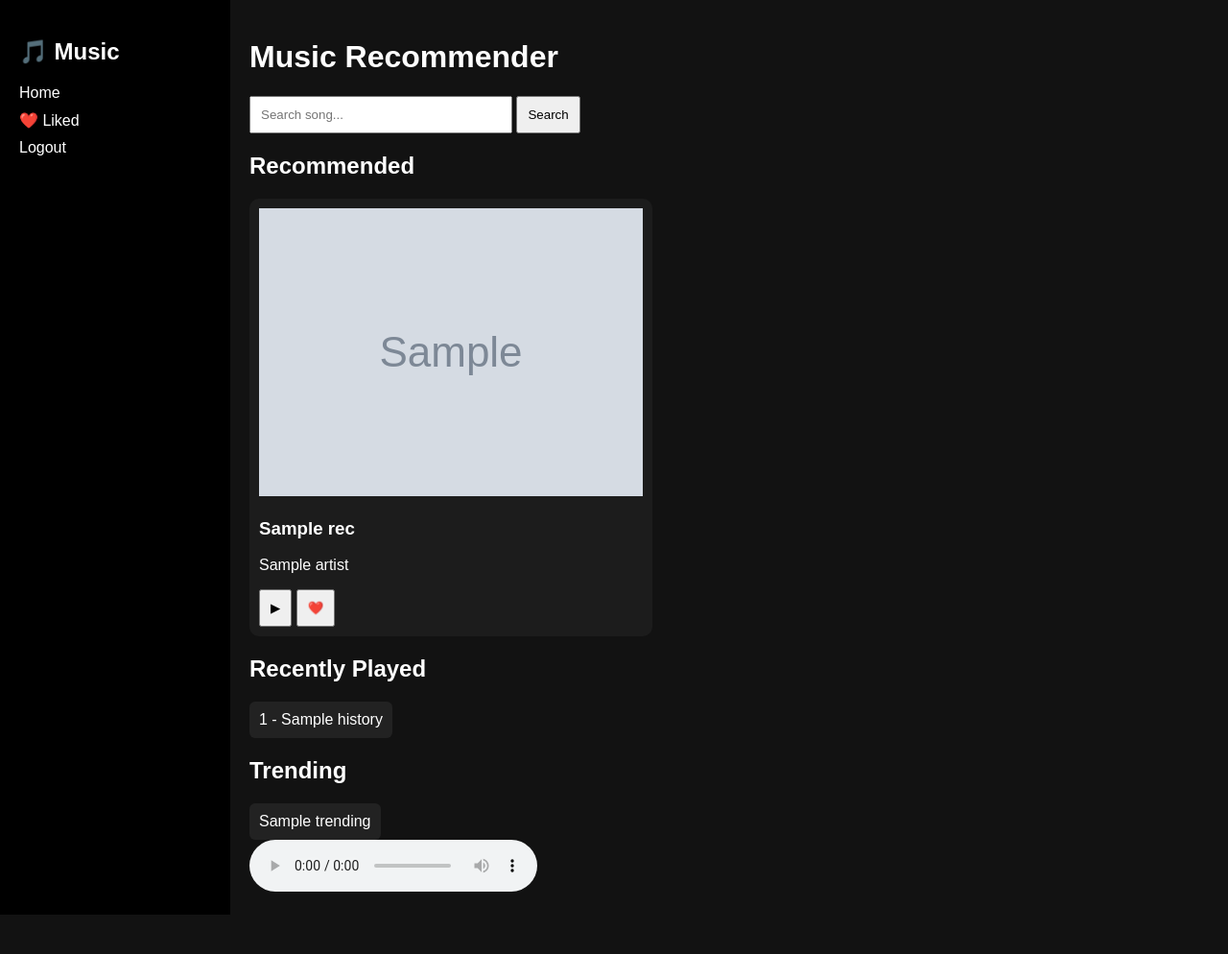
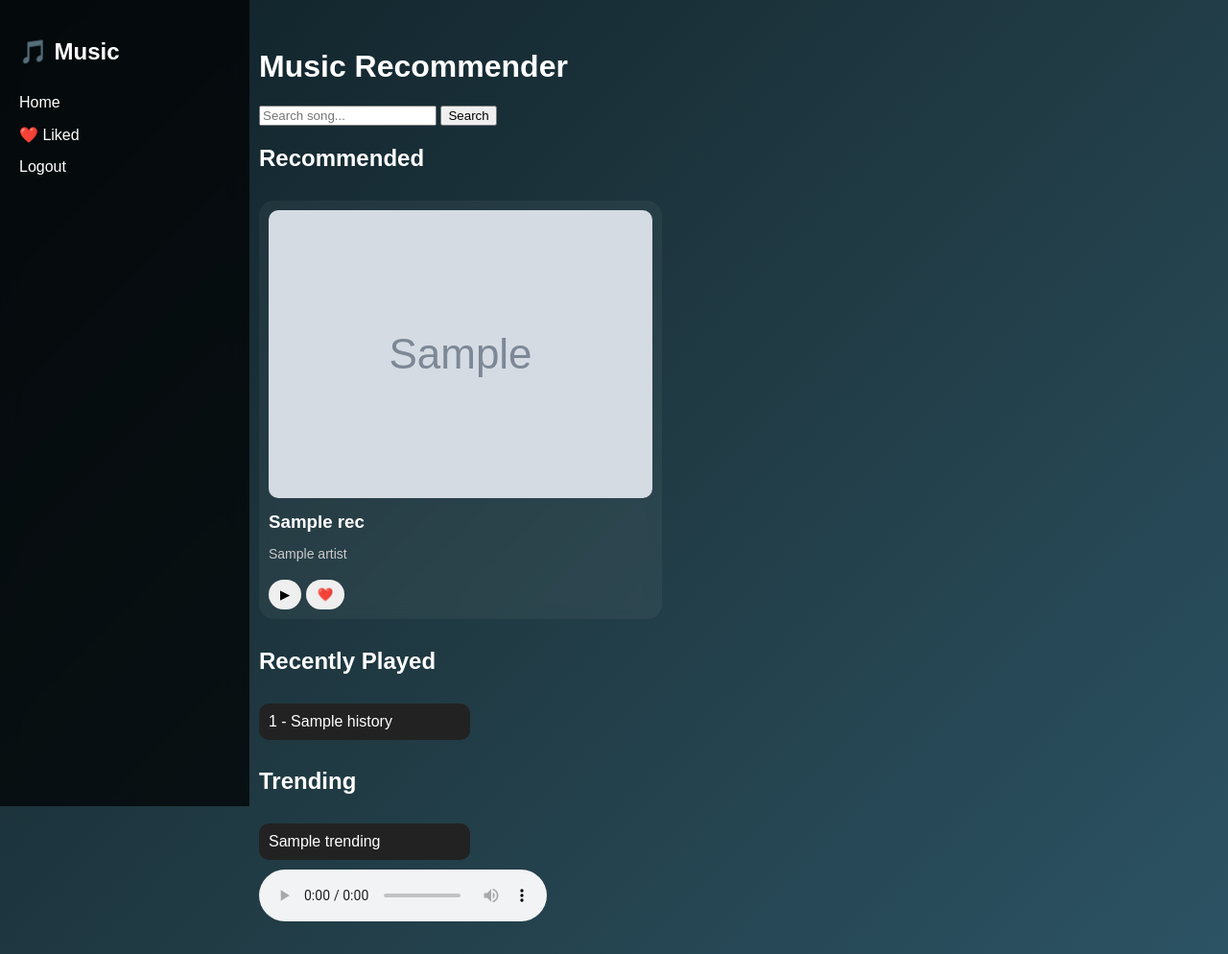
Before and after one commit to Swaliha-jamadar-070/Music-Recommender-System, a Flask app: template templates/index.html in a window 1280 px wide. Shown: the whole page at 96% size. Before the commit the page ends 953 px from the top, so only its background shows below. Run offline with Flask 3, Linux system fonts and the light colour scheme; the template is opened without the code that fills it: most values are stand-ins (such as "Sample title", 1, 10 or a date in 2020); grey boxes marked "Sample" are stand-in pictures; some libraries are stand-ins or nearby versions.

Commit message:
Update style.css

```diff
--- a/static/style.css
+++ b/static/style.css
@@ -1,68 +1,141 @@
 body{
     margin:0;
-    font-family:Arial;
-    background:#121212;
+    font-family:'Poppins', sans-serif;
+    background: linear-gradient(135deg,#0f2027,#203a43,#2c5364);
     color:white;
     display:flex;
 }
 
+/* SIDEBAR */
 .sidebar{
-    width:200px;
-    background:black;
+    width:220px;
+    height:100vh;
+    background:rgba(0,0,0,0.7);
+    backdrop-filter: blur(10px);
     padding:20px;
+    position:fixed;
+}
+
+.sidebar h2{
+    margin-bottom:30px;
 }
 
 .sidebar a{
     display:block;
-    margin:10px 0;
     color:white;
+    margin:15px 0;
     text-decoration:none;
+    transition:0.3s;
 }
 
-.main{
-    flex:1;
-    padding:20px;
+.sidebar a:hover{
+    color:#1db954;
 }
 
-.search{
-    margin:20px 0;
+/* MAIN */
+.main{
+    margin-left:240px;
+    padding:30px;
+    width:100%;
 }
 
-input{
-    padding:10px;
-    width:250px;
+/* HERO SEARCH */
+.search-box{
+    text-align:center;
+    margin-top:40px;
 }
 
-button{
-    padding:10px;
+.search-box input{
+    width:400px;
+    padding:15px;
+    border-radius:30px;
+    border:none;
+    outline:none;
+    font-size:16px;
+}
+
+.search-box button{
+    padding:15px 20px;
+    border-radius:30px;
+    border:none;
+    background:#1db954;
+    color:white;
     cursor:pointer;
 }
 
+/* ROW */
 .row{
     display:flex;
     overflow-x:auto;
-    gap:15px;
+    gap:20px;
+    padding:10px 0;
 }
 
+/* CARD */
 .card{
-    min-width:200px;
-    background:#1c1c1c;
+    min-width:220px;
+    background:rgba(255,255,255,0.05);
+    backdrop-filter: blur(8px);
+    border-radius:15px;
     padding:10px;
-    border-radius:10px;
+    transition:0.3s;
+    cursor:pointer;
+}
+
+.card:hover{
+    transform:scale(1.05);
+    box-shadow:0 0 20px #1db954;
 }
 
 .card img{
     width:100%;
+    border-radius:10px;
 }
 
+.card h3{
+    margin:10px 0 5px;
+}
+
+.card p{
+    font-size:14px;
+    color:#ccc;
+}
+
+/* BUTTONS */
+.card button{
+    margin-top:5px;
+    padding:8px 12px;
+    border:none;
+    border-radius:20px;
+    cursor:pointer;
+}
+
+.play{background:#1db954;color:white;}
+.like{background:#333;color:white;}
+
+/* SMALL CARD (HISTORY) */
 .small-card{
+    min-width:200px;
     background:#222;
     padding:10px;
-    border-radius:6px;
+    border-radius:10px;
+    cursor:pointer;
+    transition:0.3s;
 }
 
-.login{
-    margin:auto;
-    margin-top:200px;
-    width:300px;
+.small-card:hover{
+    background:#1db954;
 }
+
+/* PLAYER */
+.player-bar{
+    position:fixed;
+    bottom:0;
+    left:240px;
+    width:calc(100% - 240px);
+    background:#111;
+    padding:10px;
+    display:flex;
+    align-items:center;
+    justify-content:space-between;
+}
```
